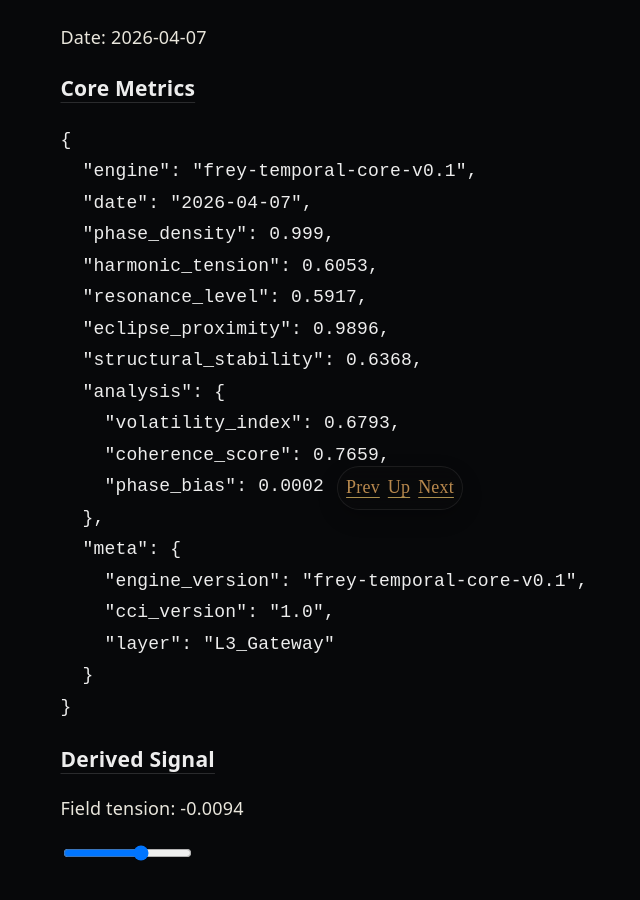
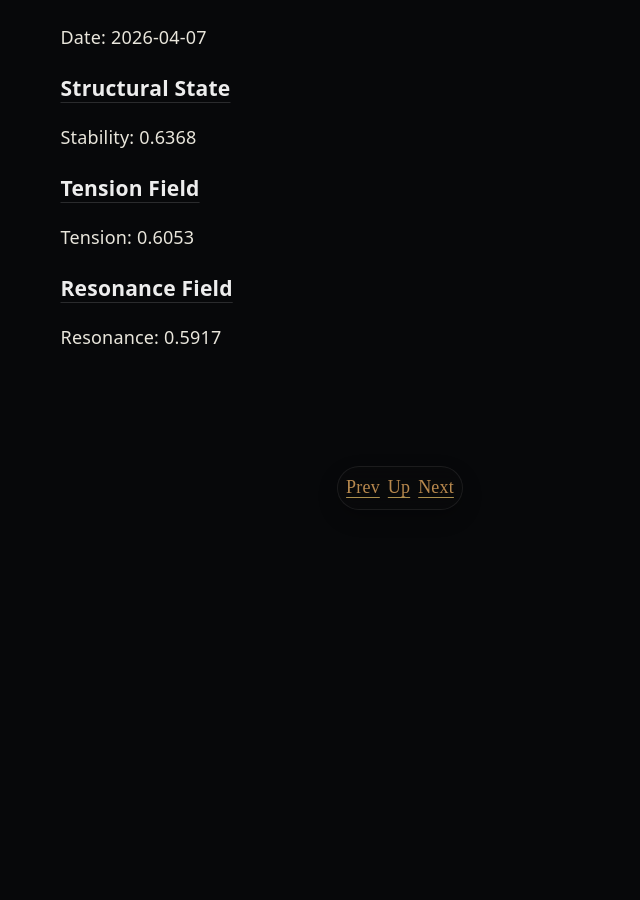
Before and after one commit to AiBhrigu/bhrigu-portal, a Next.js app: page /reading in a window 1280 px wide. Shown: the part 276-1176 px from the top of the page, without its empty margins (240-880 px from the left). After the commit the page ends 800 px from the top, so only its background shows below. Built offline with nearby package versions, Linux system fonts and the light colour scheme.

Commit message:
reading: canonical deterministic result surface v0.1 (remove client compute)

```diff
--- a/pages/reading.js
+++ b/pages/reading.js
@@ -1,10 +1,9 @@
-import { useState } from "react"
-
 export async function getServerSideProps({ query }) {
 
   const rawDate = Array.isArray(query?.d)
     ? query.d[0]
     : (query?.d ?? (Array.isArray(query?.date) ? query.date[0] : query?.date))
+
   const date = typeof rawDate === "string" && /^\d{4}-\d{2}-\d{2}$/.test(rawDate)
     ? rawDate
     : new Date().toISOString().slice(0, 10)
@@ -31,12 +30,14 @@ export async function getServerSideProps({ query }) {
 
 export default function Reading({ temporal }) {
 
-  const [readiness, setReadiness] = useState(0.62)
-
-  const fieldTension =
-    (temporal.harmonic_tension - readiness) *
-    temporal.phase_density *
-    temporal.structural_stability
+  if (!temporal || !temporal.date) {
+    return (
+      <main style={{maxWidth:720,margin:"80px auto",fontFamily:"system-ui"}}>
+        <h1>Frey Temporal Reading</h1>
+        <p>Temporal engine unavailable.</p>
+      </main>
+    )
+  }
 
   return (
     <main style={{maxWidth:720,margin:"80px auto",fontFamily:"system-ui"}}>
@@ -45,24 +46,14 @@ export default function Reading({ temporal }) {
 
       <p>Date: {temporal.date}</p>
 
-      <h3>Core Metrics</h3>
+      <h3>Structural State</h3>
+      <p>Stability: {temporal.structural_stability}</p>
 
-      <pre>
-{JSON.stringify(temporal, null, 2)}
-      </pre>
+      <h3>Tension Field</h3>
+      <p>Tension: {temporal.harmonic_tension}</p>
 
-      <h3>Derived Signal</h3>
-
-      <p>Field tension: {fieldTension.toFixed(4)}</p>
-
-      <input
-        type="range"
-        min="0"
-        max="1"
-        step="0.01"
-        value={readiness}
-        onChange={(e)=>setReadiness(parseFloat(e.target.value))}
-      />
+      <h3>Resonance Field</h3>
+      <p>Resonance: {temporal.resonance_level}</p>
 
     </main>
   )
```
